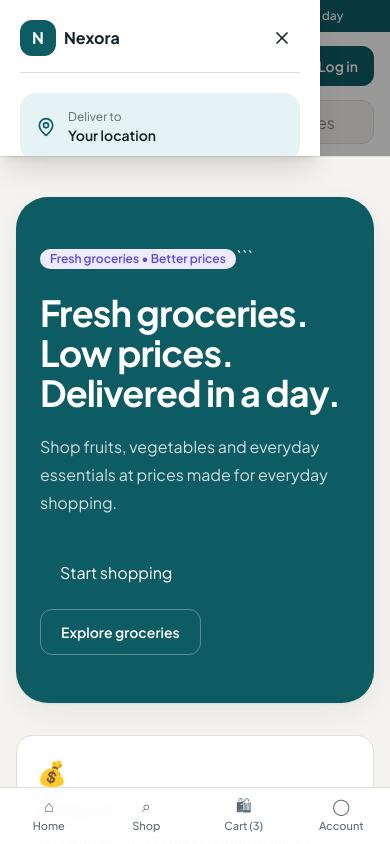
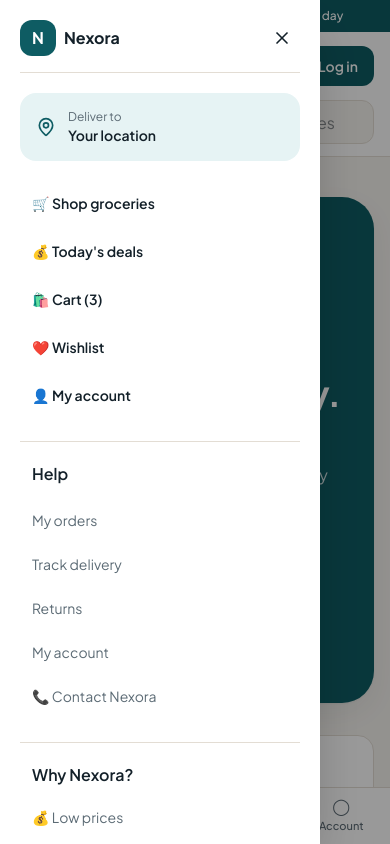
Before and after one commit to faiza55fz/nexora, a Next.js app: page / in a window 390 px wide. Both pictures are taken after a click on the button 36 px from the left and 66 px from the top of the page. Shown: the top 844 px of the page. Built offline with nearby package versions, Linux system fonts and the light colour scheme.

Commit message:
Polish Nexora customer shopping flow-2

```diff
--- a/src/components/storefront-chrome.tsx
+++ b/src/components/storefront-chrome.tsx
@@ -61,7 +61,7 @@ export function Header() {
   }
 
   return (
-    <header className="sticky top-0 z-40 border-b border-line bg-surface/95 backdrop-blur">
+    <header className="sticky top-0 z-40 border-b border-line bg-surface/90">
       {/* Top promise bar */}
       <div className="bg-brand text-white">
         <div className="mx-auto flex max-w-7xl items-center justify-center px-4 py-2 text-xs sm:justify-between">
@@ -222,7 +222,7 @@ export function Header() {
               </button>
 
               {notes && (
-                <div className="absolute right-0 z-50 mt-2 w-80 overflow-hidden rounded-2xl border border-line bg-surface shadow-[var(--shadow)]">
+  <div className="fixed left-2 right-2 top-[136px] z-50 overflow-hidden rounded-2xl border border-line bg-surface shadow-[var(--shadow)] sm:absolute sm:left-auto sm:right-0 sm:top-auto sm:mt-2 sm:w-80">
     <div className="border-b border-line px-4 py-3">
       <p className="font-semibold">Notifications</p>
     </div>
@@ -334,30 +334,43 @@ export function Header() {
       )}
 
       {/* Mobile menu */}
-      {open && (
 <div
-          className="fixed inset-0 z-50 bg-black/40 lg:hidden"
+  className={`fixed inset-0 z-50 lg:hidden ${
+    open ? "pointer-events-auto" : "pointer-events-none"
+  }`}
+>
+  {/* Background overlay */}
+  <div
+    className={`absolute inset-0 bg-black/40 transition-opacity duration-300 ease-out ${
+      open ? "opacity-100" : "opacity-0"
+    }`}
     onClick={() => setOpen(false)}
-        >
+  />
+
+  {/* Sliding drawer */}
   <aside
-            className="h-full w-[min(82vw,340px)] overflow-y-auto bg-surface p-5 shadow-xl"
+    className={`absolute left-0 top-0 h-full w-[min(82vw,340px)] overflow-y-auto bg-surface p-5 shadow-2xl transition-transform duration-300 ease-[cubic-bezier(0.22,1,0.36,1)] ${
+      open ? "translate-x-0" : "-translate-x-full"
+    }`}
     onClick={(e) => e.stopPropagation()}
   >
+    {/* Header */}
     <div className="flex items-center justify-between border-b border-line pb-4">
       <Link
         href="/"
-                className="flex items-center gap-2"
+        className="flex items-center gap-2 transition-transform duration-200 hover:scale-[1.02]"
         onClick={() => setOpen(false)}
       >
         <span className="grid h-9 w-9 place-items-center rounded-xl bg-brand font-bold text-white">
           N
         </span>
+
         <span className="font-bold">Nexora</span>
       </Link>
 
       <button
         aria-label="Close menu"
-                className="grid h-9 w-9 place-items-center rounded-xl hover:bg-surface-2"
+        className="grid h-9 w-9 place-items-center rounded-xl transition-all duration-200 hover:bg-surface-2 hover:scale-105 active:scale-95"
         onClick={() => setOpen(false)}
       >
         <X size={20} />
@@ -365,7 +378,7 @@ export function Header() {
     </div>
 
     {/* Delivery */}
-            <div className="mt-5 flex items-center gap-3 rounded-2xl bg-brand-soft p-4">
+    <div className="mt-5 flex items-center gap-3 rounded-2xl bg-brand-soft p-4 transition-transform duration-200 hover:scale-[1.01]">
       <MapPin size={20} className="text-brand" />
 
       <div>
@@ -374,11 +387,12 @@ export function Header() {
       </div>
     </div>
 
+    {/* Main navigation */}
     <div className="mt-5 space-y-1">
       <Link
         href="/products"
         onClick={() => setOpen(false)}
-                className="block rounded-xl px-3 py-3 text-sm font-semibold hover:bg-surface-2"
+        className="block rounded-xl px-3 py-3 text-sm font-semibold transition-all duration-200 hover:translate-x-1 hover:bg-surface-2 active:scale-[0.98]"
       >
         🛒 Shop groceries
       </Link>
@@ -386,7 +400,7 @@ export function Header() {
       <Link
         href="/deals"
         onClick={() => setOpen(false)}
-                className="block rounded-xl px-3 py-3 text-sm font-semibold hover:bg-surface-2"
+        className="block rounded-xl px-3 py-3 text-sm font-semibold transition-all duration-200 hover:translate-x-1 hover:bg-surface-2 active:scale-[0.98]"
       >
         💰 Today's deals
       </Link>
@@ -394,7 +408,7 @@ export function Header() {
       <Link
         href="/cart"
         onClick={() => setOpen(false)}
-                className="block rounded-xl px-3 py-3 text-sm font-semibold hover:bg-surface-2"
+        className="block rounded-xl px-3 py-3 text-sm font-semibold transition-all duration-200 hover:translate-x-1 hover:bg-surface-2 active:scale-[0.98]"
       >
         🛍️ Cart {cartCount > 0 ? `(${cartCount})` : ""}
       </Link>
@@ -402,7 +416,7 @@ export function Header() {
       <Link
         href="/account/wishlist"
         onClick={() => setOpen(false)}
-                className="block rounded-xl px-3 py-3 text-sm font-semibold hover:bg-surface-2"
+        className="block rounded-xl px-3 py-3 text-sm font-semibold transition-all duration-200 hover:translate-x-1 hover:bg-surface-2 active:scale-[0.98]"
       >
         ❤️ Wishlist
       </Link>
@@ -410,12 +424,82 @@ export function Header() {
       <Link
         href="/account"
         onClick={() => setOpen(false)}
-                className="block rounded-xl px-3 py-3 text-sm font-semibold hover:bg-surface-2"
+        className="block rounded-xl px-3 py-3 text-sm font-semibold transition-all duration-200 hover:translate-x-1 hover:bg-surface-2 active:scale-[0.98]"
       >
         👤 My account
       </Link>
+    </div>
 
-              {compare.length > 0 && (
+    {/* Help */}
+    <div className="mt-6 border-t border-line pt-5">
+      <p className="mb-3 px-3 font-semibold">Help</p>
+
+      <Link
+        href="/account/orders"
+        onClick={() => setOpen(false)}
+        className="block rounded-xl px-3 py-3 text-sm text-muted transition-all duration-200 hover:translate-x-1 hover:bg-surface-2 hover:text-foreground active:scale-[0.98]"
+      >
+        My orders
+      </Link>
+
+      <Link
+        href="/account/orders"
+        onClick={() => setOpen(false)}
+        className="block rounded-xl px-3 py-3 text-sm text-muted transition-all duration-200 hover:translate-x-1 hover:bg-surface-2 hover:text-foreground active:scale-[0.98]"
+      >
+        Track delivery
+      </Link>
+
+      <Link
+        href="/account/returns"
+        onClick={() => setOpen(false)}
+        className="block rounded-xl px-3 py-3 text-sm text-muted transition-all duration-200 hover:translate-x-1 hover:bg-surface-2 hover:text-foreground active:scale-[0.98]"
+      >
+        Returns
+      </Link>
+
+      <Link
+        href="/account"
+        onClick={() => setOpen(false)}
+        className="block rounded-xl px-3 py-3 text-sm text-muted transition-all duration-200 hover:translate-x-1 hover:bg-surface-2 hover:text-foreground active:scale-[0.98]"
+      >
+        My account
+      </Link>
+
+      <a
+        href="tel:+91XXXXXXXXXX"
+        className="block rounded-xl px-3 py-3 text-sm text-muted transition-all duration-200 hover:translate-x-1 hover:bg-surface-2 hover:text-foreground active:scale-[0.98]"
+      >
+        📞 Contact Nexora
+      </a>
+    </div>
+
+    {/* Why Nexora */}
+    <div className="mt-6 border-t border-line pt-5">
+      <p className="mb-3 px-3 font-semibold">Why Nexora?</p>
+
+      <div className="space-y-1 text-sm text-muted">
+        <div className="rounded-xl px-3 py-2 transition-transform duration-200 hover:translate-x-1">
+          💰 Low prices
+        </div>
+
+        <div className="rounded-xl px-3 py-2 transition-transform duration-200 hover:translate-x-1">
+          🥬 Fresh groceries
+        </div>
+
+        <div className="rounded-xl px-3 py-2 transition-transform duration-200 hover:translate-x-1">
+          🚚 1-day delivery
+        </div>
+
+        <div className="rounded-xl px-3 py-2 transition-transform duration-200 hover:translate-x-1">
+          💵 Cash on delivery
+        </div>
+      </div>
+    </div>
+  </aside>
+
+
+              {/*{compare.length > 0 && (
                 <Link
                   href="/compare"
                   onClick={() => setOpen(false)}
@@ -423,10 +507,10 @@ export function Header() {
                 >
                   ⚖️ Compare ({compare.length})
                 </Link>
-              )}
+              )}*/}
             </div>
 
-            {/* Temporary testing access */}
+            {/* Temporary testing access
             <div className="mt-6 border-t border-line pt-5">
               <p className="px-3 text-[11px] font-semibold uppercase tracking-wider text-muted">
                 Testing
@@ -447,10 +531,7 @@ export function Header() {
               >
                 Admin console
               </Link>
-            </div>
-          </aside>
-        </div>
-      )}
+            </div> */}
 
       {/* Compare bar */}
 
@@ -537,6 +618,12 @@ export function Footer() {
                 Returns
               </Link>
             </li>
+            <a
+          href="tel:+91XXXXXXXXXX"
+         className="block py-2 text-sm text-muted hover:text-brand"
+          >
+           Contact Nexora
+            </a>
             <li>
               <Link href="/account" className="hover:text-brand">
                 My account
```
Lines whose indentation alone changed are shown as unchanged.
